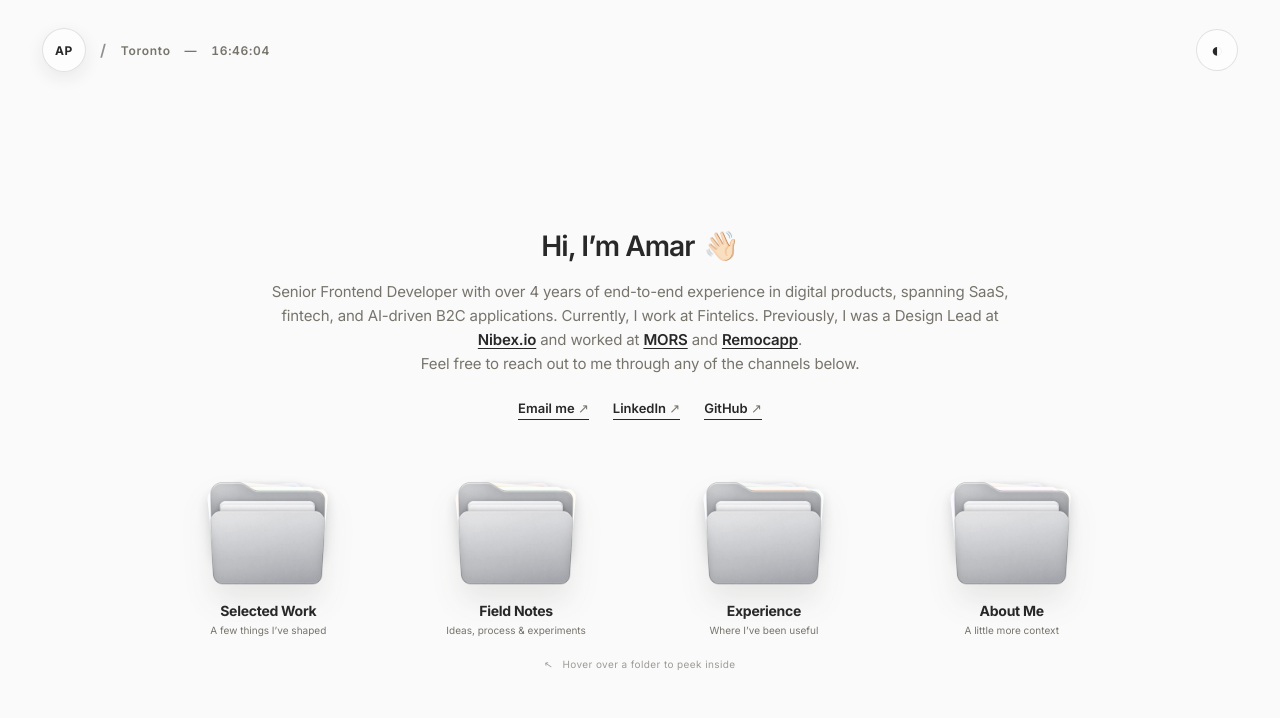
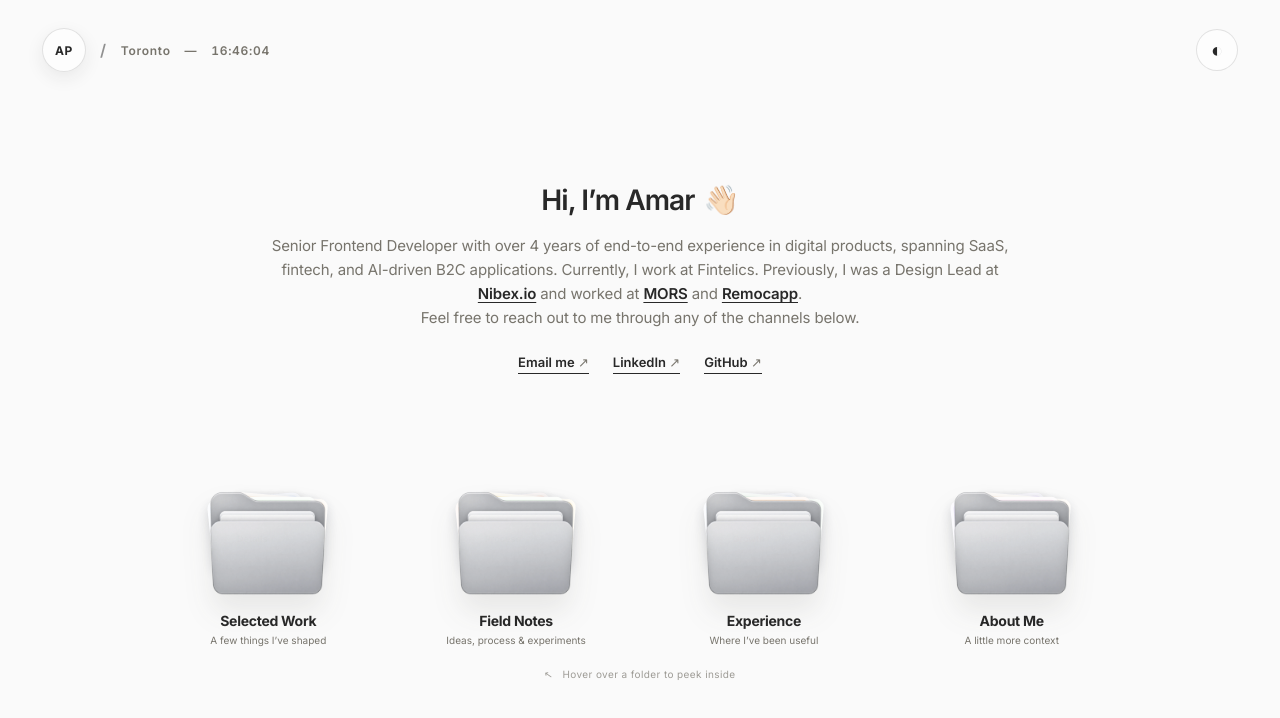
Before and after one commit to amarmanhala/amarpreet, a React (Vite) app: page / in a window 1280 px wide. Shown: the top 718 px of the page. Built offline with nearby package versions, Linux system fonts and the light colour scheme.

Commit message:
Add breathing room above folders

```diff
--- a/src/App.css
+++ b/src/App.css
@@ -13,7 +13,7 @@ body { background: var(--paper); color: var(--ink); transition: color .25s, back
 .theme-toggle:hover { transform: rotate(18deg); }
 .theme-toggle:focus-visible, a:focus-visible { outline: 2px solid #6689c7; outline-offset: 4px; }
 .home { flex: 1; width: 100%; min-height: 0; display: flex; flex-direction: column; justify-content: center; align-items: center; padding: 24px 36px; }
-.intro { width: min(760px,100%); text-align: center; }
+.intro { width: min(760px,100%); text-align: center; transform: translateY(-36px); }
 .eyebrow { margin: 0 0 20px; color: var(--muted); font-size: 13px; font-weight: 600; letter-spacing: .08em; text-transform: uppercase; }
 .greeting { margin: 0; color: var(--ink); font-size: clamp(24px,2.2vw,32px); font-weight: 600; letter-spacing: -.035em; line-height: 1.15; }
 .greeting span { display: inline-block; margin-left: 4px; animation: twinkle 2.6s ease-in-out infinite; }
@@ -26,7 +26,7 @@ body { background: var(--paper); color: var(--ink); transition: color .25s, back
 .social-links a::after { content: ''; position: absolute; left: 0; right: 0; bottom: -4px; height: 1px; background: currentColor; transform-origin: right; transition: transform .2s; }
 .social-links a:hover::after { transform: scaleX(.35); }
 .social-links span { color: var(--muted); font-weight: 400; }
-.folder-grid { width: min(940px,100%); display: grid; grid-template-columns: repeat(4,1fr); gap: clamp(28px,4vw,52px); margin: 64px auto 0; }
+.folder-grid { width: min(940px,100%); display: grid; grid-template-columns: repeat(4,1fr); gap: clamp(28px,4vw,52px); margin: 84px auto 0; }
 .folder-card { display: block; min-width: 0; color: var(--ink); text-decoration: none; text-align: center; opacity: 0; animation: folder-in .7s cubic-bezier(.2,.8,.2,1) forwards; animation-delay: var(--delay); }
 @keyframes folder-in { from { opacity: 0; transform: translateY(16px); } to { opacity: 1; transform: none; } }
 .folder-visual { position: relative; display: block; width: 100%; max-width: 140px; aspect-ratio: 1.28; margin: 0 auto; filter: drop-shadow(0 18px 14px rgba(56,50,39,.09)); transition: transform .45s cubic-bezier(.2,.8,.2,1),filter .45s; }
@@ -91,16 +91,16 @@ body { background: var(--paper); color: var(--ink); transition: color .25s, back
 .about-panel p { margin: 0 0 24px; color: var(--muted); font-size: 18px; line-height: 1.7; }
 .about-panel a { display: inline-block; margin-top: 20px; font-size: 14px; font-weight: 600; }
 @media (max-width:900px) {
-  .site-header { padding: 22px 24px; } .home { padding: 48px 22px 36px; }
-  .folder-grid { grid-template-columns: repeat(2,minmax(0,1fr)); width: min(500px,100%); gap: 42px 32px; margin-top: 60px; }
+  .site-header { padding: 22px 24px; } .home { padding: 48px 22px 36px; } .intro { transform: translateY(-20px); }
+  .folder-grid { grid-template-columns: repeat(2,minmax(0,1fr)); width: min(500px,100%); gap: 42px 32px; margin-top: 72px; }
   .folder-visual { max-width: 130px; } .project { grid-template-columns: 1fr; } .project:nth-child(even) .project-art { order: 0; }
   .about-panel { grid-template-columns: 1fr; padding: 34px; } .about-monogram { min-height: 260px; }
 }
 @media (max-width:560px) {
   .site-header { padding: 18px; } .identity { gap: 9px; } .avatar { width: 38px; height: 38px; } .place { display: none; }
   .clock { font-size: 10px; } .theme-toggle { width: 38px; height: 38px; } .home { justify-content: flex-start; padding-top: 48px; }
-  .bio { font-size: 14px; } .social-links { gap: 15px; flex-wrap: wrap; }
-  .folder-grid { gap: 36px 18px; margin-top: 54px; } .folder-visual { max-width: 112px; } .folder-copy small, .hover-hint { display: none; }
+  .intro { transform: none; } .bio { font-size: 14px; } .social-links { gap: 15px; flex-wrap: wrap; }
+  .folder-grid { gap: 36px 18px; margin-top: 64px; } .folder-visual { max-width: 112px; } .folder-copy small, .hover-hint { display: none; }
   .interior { width: calc(100% - 36px); padding-top: 48px; }
   .back-link { margin-bottom: 52px; } .project-list, .note-list, .timeline, .about-panel { margin-top: 64px; }
   .project { padding: 18px; min-height: 0; border-radius: 20px; } .project-art { min-height: 220px; }
```
